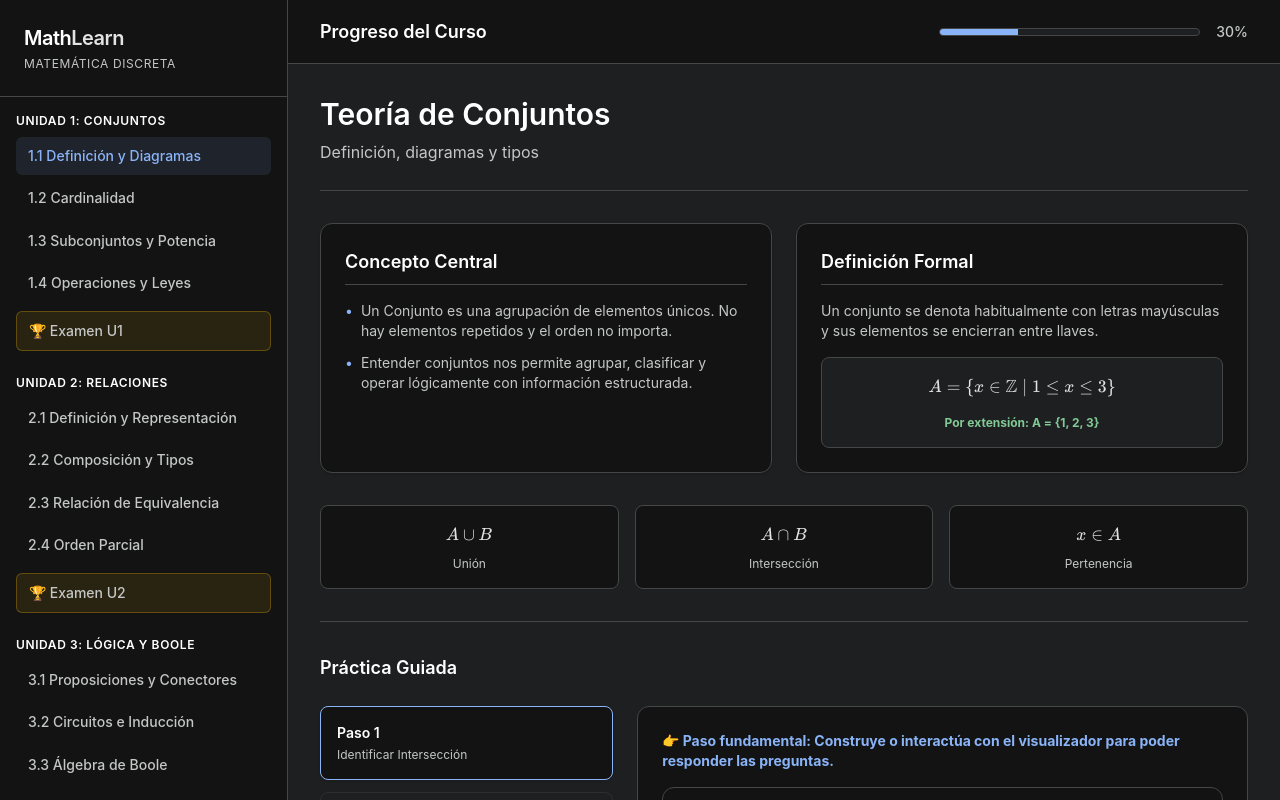
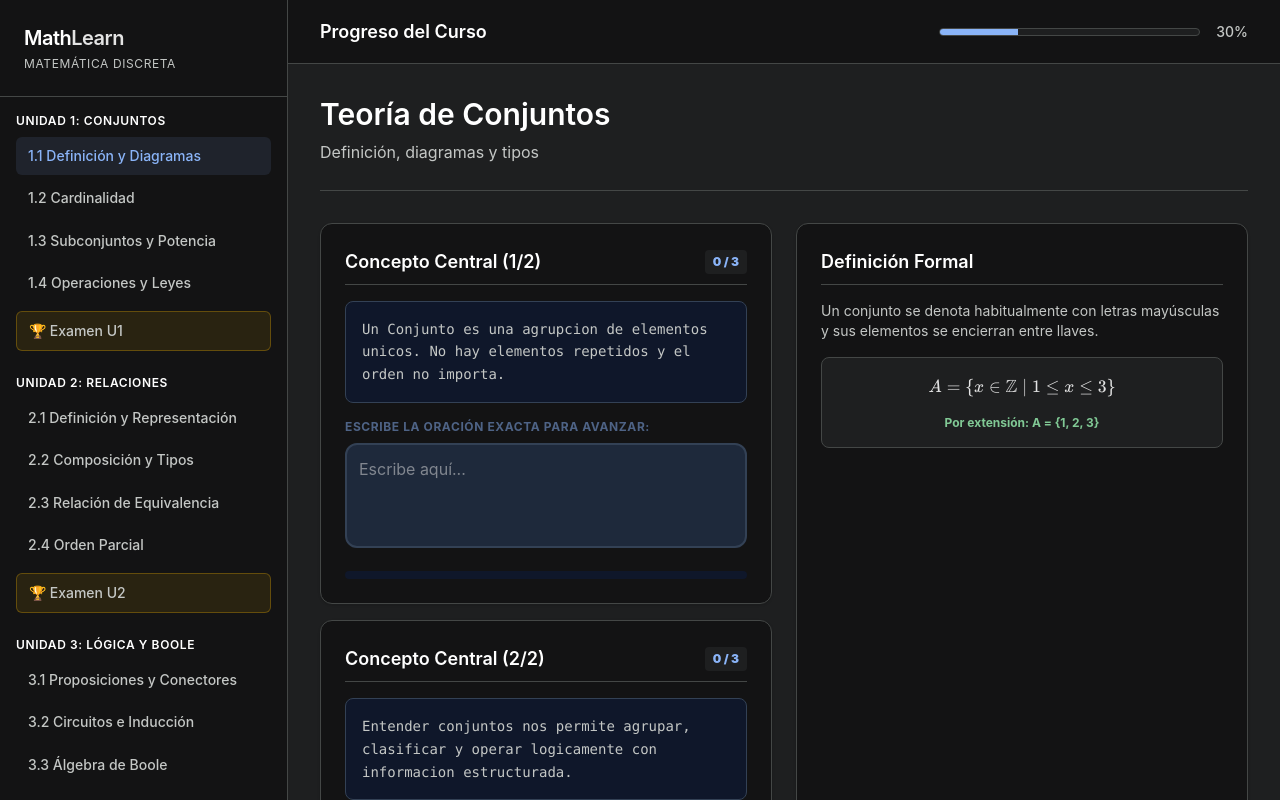
Before and after one commit to juniorfernandez0002-dot/Resumen, a Vue app in the folder frontend/: page /modulo/conjuntos in a window 1280 px wide. Shown: the top 800 px of the page. Built offline with nearby package versions, Linux system fonts and the light colour scheme.

Commit message:
Sistema de Programacion Muscular: Typing Drills y Pop Quiz Modal

```diff
--- a/frontend/src/App.vue
+++ b/frontend/src/App.vue
@@ -81,6 +81,9 @@
       </main>
     </div>
 
+    <!-- Secuestrador Cognitivo (Global) -->
+    <PopQuizModal />
+
   </div>
 </template>
 
@@ -105,4 +108,5 @@
 </style>
 
 <script setup>
+import PopQuizModal from './components/PopQuizModal.vue'
 </script>
--- /dev/null
+++ b/frontend/src/components/PopQuizModal.vue
@@ -0,0 +1,113 @@
+<template>
+  <div v-if="isVisible" class="fixed inset-0 z-[100] flex items-center justify-center bg-black/90 backdrop-blur-sm animate-fade-in select-none">
+
+    <div class="bg-app-bg border-2 border-app-primary p-8 rounded-2xl shadow-2xl max-w-2xl w-full mx-4 flex flex-col items-center text-center relative overflow-hidden">
+
+      <!-- Efectos de luz roja de emergencia (secuestro cognitivo) -->
+      <div class="absolute inset-0 bg-red-500/5 animate-pulse pointer-events-none"></div>
+
+      <div class="text-6xl mb-4 animate-bounce">🚨</div>
+
+      <h2 class="text-3xl font-black text-white mb-2 uppercase tracking-widest text-app-primary">
+        Intercepción Cognitiva
+      </h2>
+
+      <p class="text-app-text-muted mb-8 text-lg">
+        Tu cerebro intentaba olvidar esto. Para continuar usando la aplicación, debes escribir de memoria la definición exacta de:
+      </p>
+
+      <div class="bg-app-surface border border-app-border px-6 py-4 rounded-xl w-full mb-8 shadow-inner">
+        <h3 class="text-xl font-bold text-white">{{ currentConcept?.title }}</h3>
+      </div>
+
+      <div class="w-full relative z-10">
+        <textarea
+          v-model="currentInput"
+          @input="checkMatch"
+          rows="3"
+          placeholder="Escribe la respuesta exacta..."
+          class="w-full bg-[#1e293b] border-2 border-red-500/50 rounded-xl p-4 text-app-text focus:outline-none focus:border-app-primary transition-colors resize-none text-lg"
+          :class="{'border-green-500 bg-green-500/10': flashSuccess}"
+        ></textarea>
+        <p class="text-xs text-app-text-muted mt-2 text-left">
+          * Sin botón de cerrar. Piensa. Escribe. Sobrevive.
+        </p>
+      </div>
+
+    </div>
+
+  </div>
+</template>
+
+<script setup>
+import { ref, onMounted, onUnmounted, computed } from 'vue'
+import { brainStore } from '../store/brainStore'
+
+const isVisible = ref(false)
+const currentConcept = ref(null)
+const currentInput = ref('')
+const flashSuccess = ref(false)
+let quizInterval = null
+
+// Disparar un Pop Quiz cada 60 segundos (para demostración, luego se puede ajustar)
+const INTERVAL_MS = 60000;
+
+const triggerQuiz = () => {
+  // No interrumpir si ya está visible
+  if (isVisible.value) return;
+
+  const concept = brainStore.getRandomConcept();
+  if (concept) {
+    currentConcept.value = concept;
+    currentInput.value = '';
+    isVisible.value = true;
+  }
+}
+
+onMounted(() => {
+  // Iniciar el temporizador global
+  quizInterval = setInterval(() => {
+    // Solo disparamos si hay un 30% de probabilidad (para que sea una sorpresa)
+    // Pero si queremos que pase seguro para probar, lo forzamos.
+    if (Math.random() > 0.5) {
+      triggerQuiz();
+    }
+  }, INTERVAL_MS)
+
+  // Para propósitos de testing/demostración, también exponemos triggerQuiz en window
+  window.triggerBrainQuiz = triggerQuiz;
+})
+
+onUnmounted(() => {
+  if (quizInterval) clearInterval(quizInterval)
+})
+
+// Función para normalizar strings igual que en TypingDrill
+const normalizeString = (str) => {
+  return str
+    .toLowerCase()
+    .normalize("NFD").replace(/[\u0300-\u036f]/g, "")
+    .replace(/[.,:;¡!¿?()]/g, "")
+    .replace(/\s+/g, ' ')
+    .trim()
+}
+
+const targetNormalized = computed(() => {
+  return currentConcept.value ? normalizeString(currentConcept.value.text) : ''
+})
+
+const checkMatch = () => {
+  const inputNormalized = normalizeString(currentInput.value)
+
+  if (inputNormalized === targetNormalized.value) {
+    // ¡Acierto! Rompe el secuestro
+    flashSuccess.value = true
+    setTimeout(() => {
+      flashSuccess.value = false
+      isVisible.value = false
+      currentConcept.value = null
+      currentInput.value = ''
+    }, 800)
+  }
+}
+</script>
--- /dev/null
+++ b/frontend/src/components/TypingDrill.vue
@@ -0,0 +1,103 @@
+<template>
+  <div class="bg-app-surface p-6 rounded-xl border border-app-border shadow-sm flex flex-col relative overflow-hidden group">
+
+    <!-- Animación de Fondo al Completar -->
+    <div v-if="isComplete" class="absolute inset-0 bg-green-500/10 animate-pulse pointer-events-none"></div>
+
+    <h2 class="text-lg font-semibold text-app-text mb-4 border-b border-app-border pb-2 flex justify-between items-center z-10">
+      <span>{{ title }}</span>
+      <span v-if="!isComplete" class="text-xs font-black bg-app-bg px-2 py-1 rounded text-app-primary">
+        {{ completedReps }} / {{ requiredReps }}
+      </span>
+      <span v-else class="text-xs font-black bg-green-500/20 text-green-400 px-2 py-1 rounded">
+        ¡MEMORIZADO! ✓
+      </span>
+    </h2>
+
+    <div class="text-app-text-muted text-sm mb-4 leading-relaxed z-10 bg-[#0f172a] p-4 rounded-lg border border-[#334155] font-mono select-none">
+      {{ targetText }}
+    </div>
+
+    <!-- Zona de Tipeo -->
+    <div class="z-10 relative">
+      <div v-if="!isComplete" class="space-y-2">
+        <p class="text-xs text-app-primary font-bold uppercase tracking-wider mb-2 animate-pulse">
+          Escribe la oración exacta para avanzar:
+        </p>
+        <textarea
+          v-model="currentInput"
+          @input="checkMatch"
+          rows="3"
+          placeholder="Escribe aquí..."
+          class="w-full bg-[#1e293b] border-2 border-[#334155] rounded-xl p-3 text-app-text focus:outline-none focus:border-app-primary transition-colors resize-none"
+          :class="{'border-green-500 bg-green-500/10': flashSuccess}"
+        ></textarea>
+
+        <!-- Barra de Progreso -->
+        <div class="h-2 w-full bg-[#0f172a] rounded-full overflow-hidden mt-2">
+          <div class="h-full bg-app-primary transition-all duration-300" :style="{ width: progressPercent + '%' }"></div>
+        </div>
+      </div>
+
+      <!-- Mensaje de Éxito -->
+      <div v-else class="text-center p-4 bg-green-500/10 border border-green-500/30 rounded-xl">
+        <p class="text-green-400 font-bold text-lg mb-1">¡Vía Neuronal Creada!</p>
+        <p class="text-sm text-green-400/80">Tu cerebro ha registrado este concepto. Prepárate, podría aparecer por sorpresa más tarde.</p>
+      </div>
+    </div>
+  </div>
+</template>
+
+<script setup>
+import { ref, computed } from 'vue'
+import { brainStore } from '../store/brainStore'
+
+const props = defineProps({
+  title: { type: String, required: true },
+  targetText: { type: String, required: true },
+  requiredReps: { type: Number, default: 5 }
+})
+
+const currentInput = ref('')
+const completedReps = ref(0)
+const isComplete = ref(false)
+const flashSuccess = ref(false)
+
+const progressPercent = computed(() => {
+  return (completedReps.value / props.requiredReps) * 100
+})
+
+// Función para normalizar strings (quitar tildes, signos de puntuación extraños, y múltiples espacios)
+const normalizeString = (str) => {
+  return str
+    .toLowerCase()
+    .normalize("NFD").replace(/[\u0300-\u036f]/g, "") // Quitar tildes
+    .replace(/[.,:;¡!¿?()]/g, "") // Quitar puntuación básica
+    .replace(/\s+/g, ' ') // Espacios múltiples a uno solo
+    .trim()
+}
+
+const targetNormalized = computed(() => normalizeString(props.targetText))
+
+const checkMatch = () => {
+  if (isComplete.value) return;
+
+  const inputNormalized = normalizeString(currentInput.value)
+
+  if (inputNormalized === targetNormalized.value) {
+    // ¡Acierto!
+    completedReps.value++
+    currentInput.value = ''
+
+    // Efecto visual flash
+    flashSuccess.value = true
+    setTimeout(() => { flashSuccess.value = false }, 300)
+
+    if (completedReps.value >= props.requiredReps) {
+      isComplete.value = true
+      // Guardar en la memoria global
+      brainStore.addConcept(props.title, props.targetText)
+    }
+  }
+}
+</script>
--- /dev/null
+++ b/frontend/src/store/brainStore.js
@@ -0,0 +1,22 @@
+import { reactive } from 'vue'
+
+export const brainStore = reactive({
+  learnedConcepts: [], // Array de { title: String, text: String }
+
+  addConcept(title, text) {
+    // Normalizamos el texto para evitar duplicados idénticos
+    const normalizedText = text.trim().toLowerCase()
+    const exists = this.learnedConcepts.find(c => c.text.trim().toLowerCase() === normalizedText)
+
+    if (!exists) {
+      this.learnedConcepts.push({ title, text })
+      console.log('Concepto añadido al cerebro global:', title)
+    }
+  },
+
+  getRandomConcept() {
+    if (this.learnedConcepts.length === 0) return null
+    const randomIndex = Math.floor(Math.random() * this.learnedConcepts.length)
+    return this.learnedConcepts[randomIndex]
+  }
+})
--- a/frontend/src/views/SetsModule.vue
+++ b/frontend/src/views/SetsModule.vue
@@ -8,18 +8,17 @@
 
     <!-- Sección Teórica Corta (Micro-learning) -->
     <section class="grid grid-cols-1 md:grid-cols-2 gap-6">
-      <div class="bg-app-surface p-6 rounded-xl border border-app-border shadow-sm">
-        <h2 class="text-lg font-semibold text-app-text mb-4 border-b border-app-border pb-2">Concepto Central</h2>
-        <ul class="space-y-3 text-app-text-muted text-sm">
-          <li class="flex items-start">
-            <span class="text-app-primary mr-2">•</span>
-            <span>Un Conjunto es una agrupación de elementos únicos. No hay elementos repetidos y el orden no importa.</span>
-          </li>
-          <li class="flex items-start">
-            <span class="text-app-primary mr-2">•</span>
-            <span>Entender conjuntos nos permite agrupar, clasificar y operar lógicamente con información estructurada.</span>
-          </li>
-        </ul>
+      <div class="flex flex-col gap-4">
+        <TypingDrill
+          title="Concepto Central (1/2)"
+          targetText="Un Conjunto es una agrupcion de elementos unicos. No hay elementos repetidos y el orden no importa."
+          :requiredReps="3"
+        />
+        <TypingDrill
+          title="Concepto Central (2/2)"
+          targetText="Entender conjuntos nos permite agrupar, clasificar y operar logicamente con informacion estructurada."
+          :requiredReps="3"
+        />
       </div>
 
       <div class="bg-app-surface p-6 rounded-xl border border-app-border shadow-sm">
@@ -61,6 +60,7 @@
 <script setup>
 import MathFormula from '../components/MathFormula.vue'
 import StepByStepExercise from '../components/StepByStepExercise.vue'
+import TypingDrill from '../components/TypingDrill.vue'
 
 // Extraemos los pasos que antes estaban quemados en StepByStepExercise
 const setsSteps = [
```
